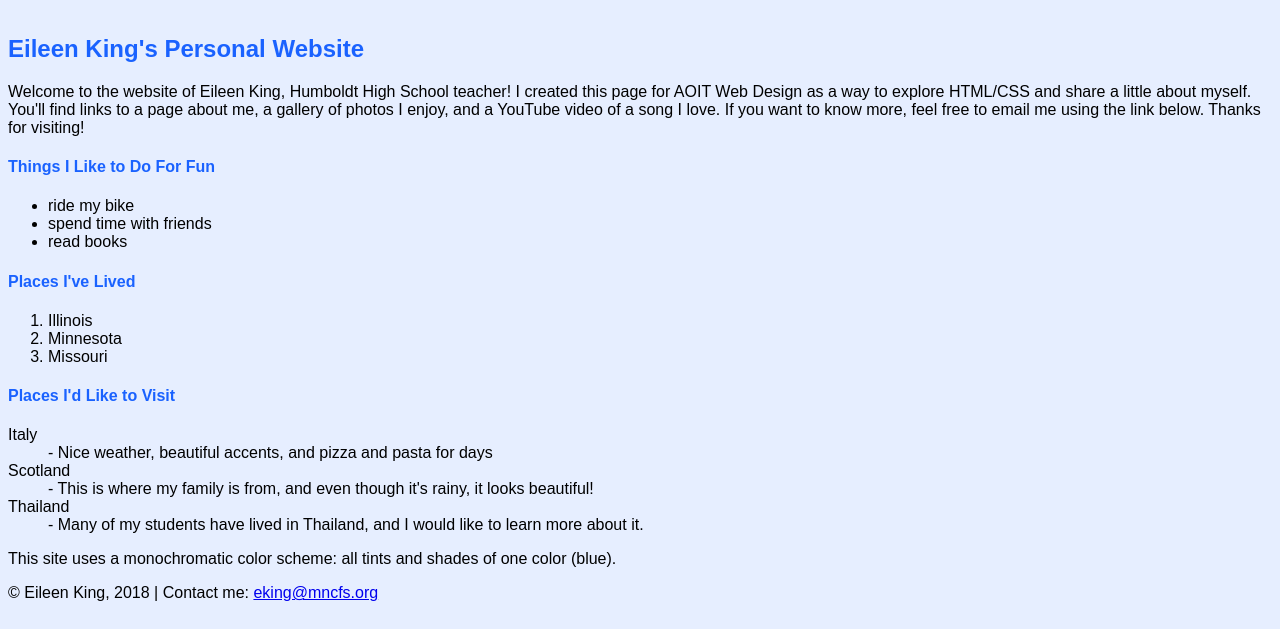
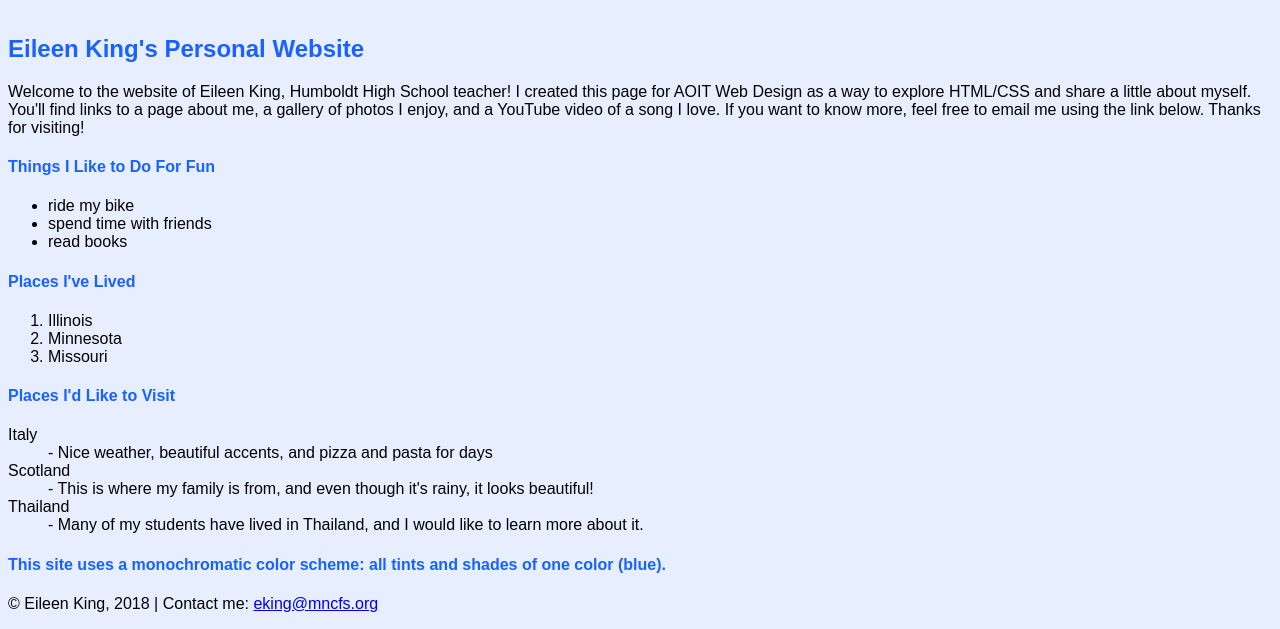
Before and after one commit to comeoneileen/webdesigncolorschemes, a plain HTML site: page index.html in a window 1280 px wide. Shown: the part 171-800 px from the top of the page. Drawn offline with Linux system fonts and the light colour scheme.

Commit message:
Update index.html

```diff
--- a/index.html
+++ b/index.html
@@ -53,7 +53,7 @@
 
 			</dl>
 
-		<p> This site uses a monochromatic color scheme: all tints and shades of one color (blue). </p>
+		<h4> This site uses a monochromatic color scheme: all tints and shades of one color (blue). </h4>
 		</main>
 		<footer> &copy Eileen King, 2018 | Contact me:
 		<a href="mailto:eking@mncfs.org"> eking@mncfs.org </a> </footer>
```
